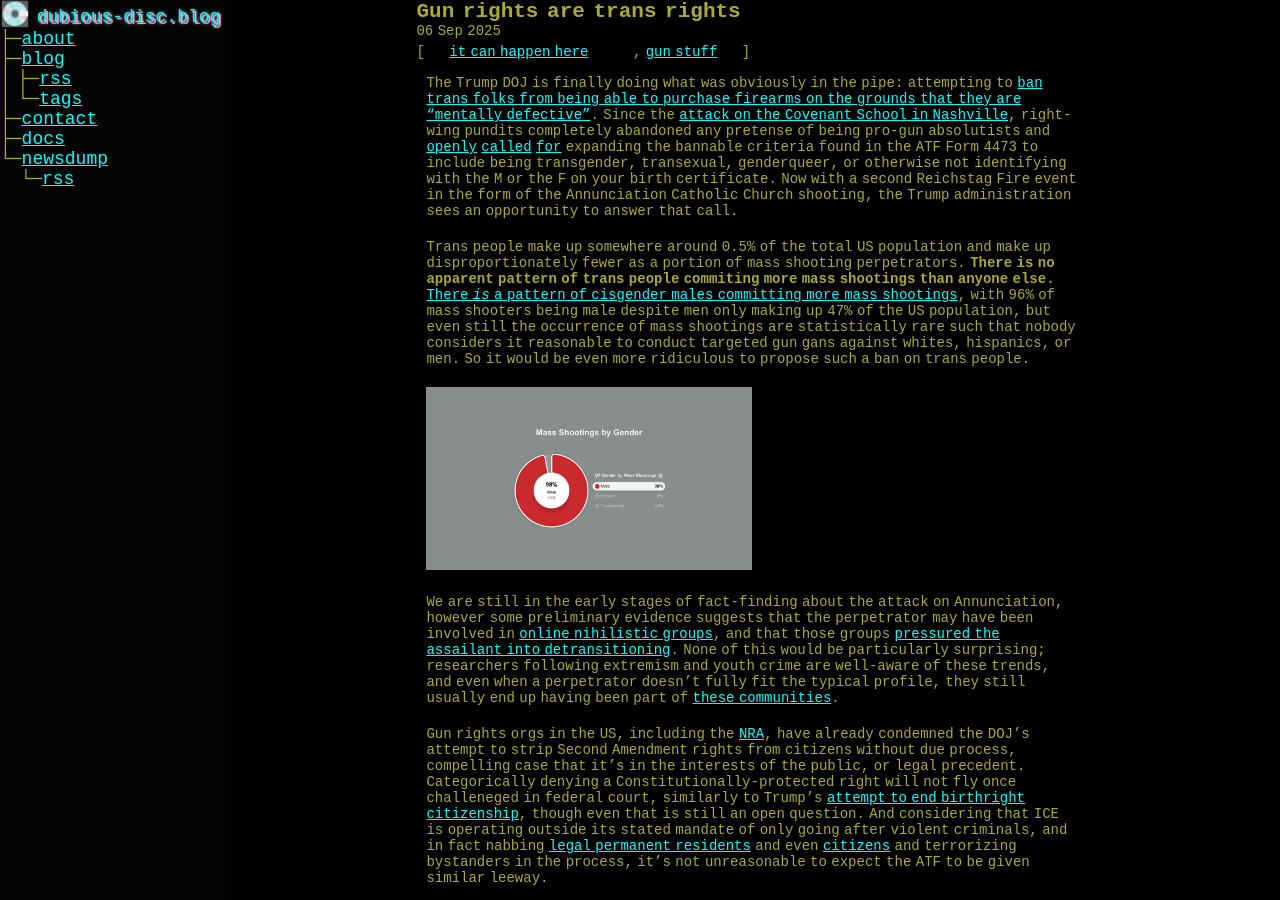
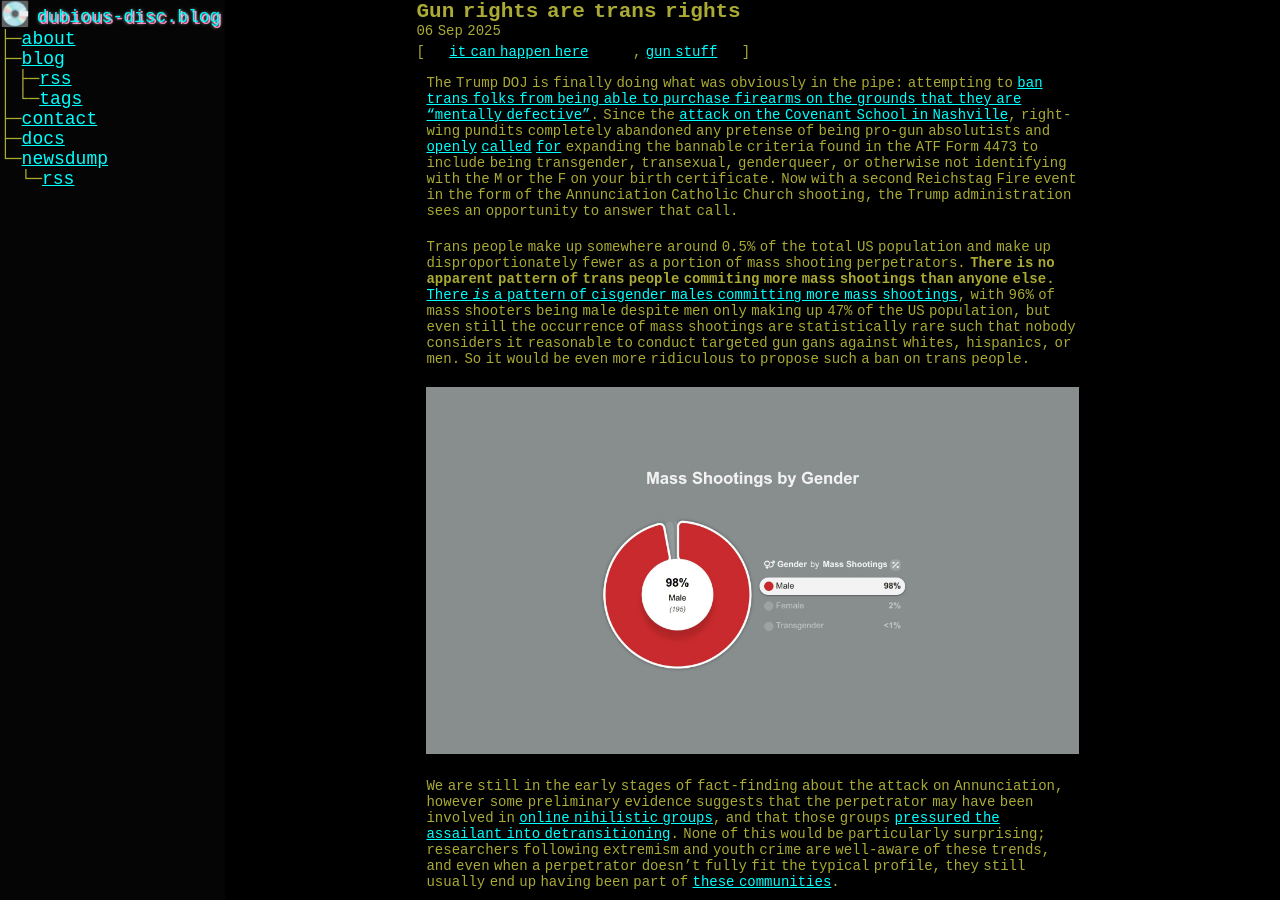
Before and after one commit to paranoid-porygon/paranoid-porygon.github.io, a Jekyll site: the page built from _posts/published/2025-09-06-gun-rights-are-trans-rights.md, in a window 1280 px wide and 900 px high. Built offline with Jekyll 4.4.1, drawn with Linux system fonts in a browser that asks for light colours.

Commit message:
fixed image width

```diff
--- a/_posts/published/2025-09-06-gun-rights-are-trans-rights.md
+++ b/_posts/published/2025-09-06-gun-rights-are-trans-rights.md
@@ -9,7 +9,7 @@ The Trump DOJ is finally doing what was obviously in the pipe: attempting to [ba
 
 Trans people make up somewhere around 0.5% of the total US population and make up disproportionately fewer as a portion of mass shooting perpetrators. **There is no apparent pattern of trans people commiting more mass shootings than anyone else.** [There *is* a pattern of cisgender males committing more mass shootings][7], with 96% of mass shooters being male despite men only making up 47% of the US population, but even still the occurrence of mass shootings are statistically rare such that nobody considers it reasonable to conduct targeted gun gans against whites, hispanics, or men. So it would be even more ridiculous to propose such a ban on trans people.
 
-![mass-shootings-by-gender](/assets/post-images/gun-rights-are-trans-rights/piechart.jpg){:width="50%"}
+![mass-shootings-by-gender](/assets/post-images/gun-rights-are-trans-rights/piechart.jpg){:width="100%"}
 
 We are still in the early stages of fact-finding about the attack on Annunciation, however some preliminary evidence suggests that the perpetrator may have been involved in [online nihilistic groups][black-pill], and that those groups [pressured the assailant into detransitioning][detrans]. None of this would be particularly surprising; researchers following extremism and youth crime are well-aware of these trends, and even when a perpetrator doesn't fully fit the typical profile, they still usually end up having been part of [these communities][mass-shooter-communities].
 
```
